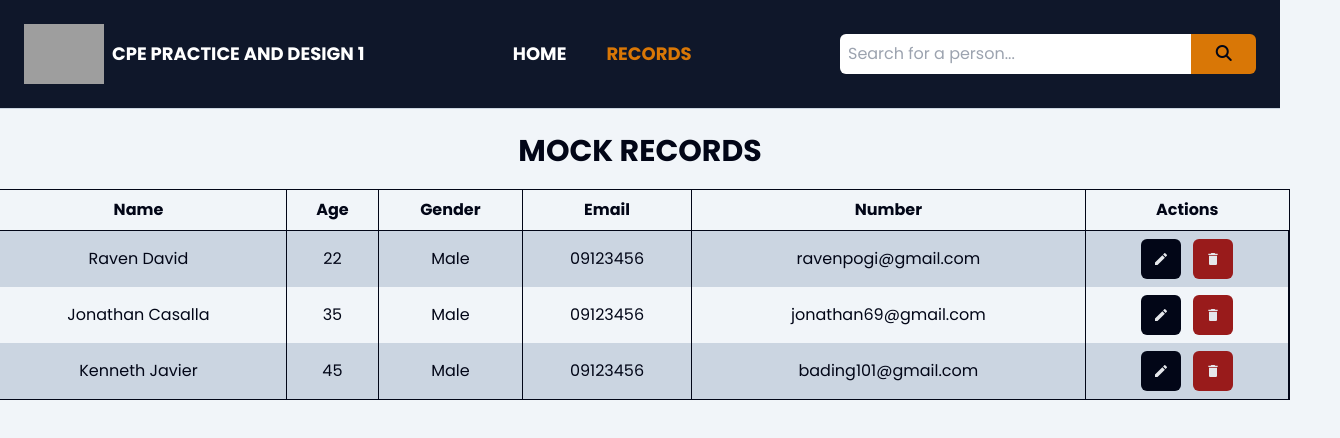
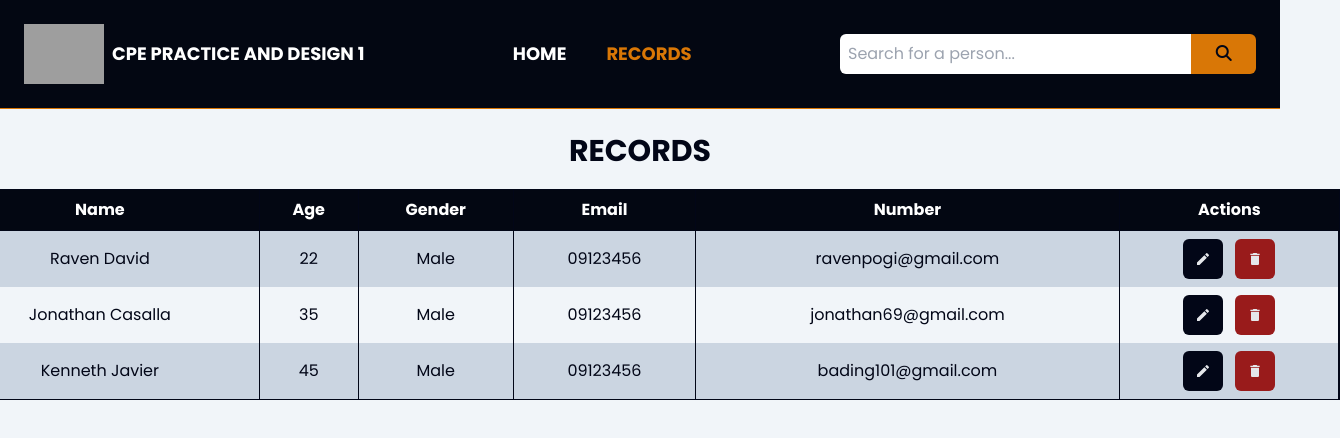
Before and after one commit to Ravend1028/CPE-PRAC-DES-FE, a React (Vite) app: page /records in a window 1280 px wide. Shown: the top 438 px of the page, 1340 px wide, since content can reach past the window. Built offline with nearby package versions, Linux system fonts and the light colour scheme; data requests are answered from the project's data file; grey boxes are pictures that could not be loaded.

Commit message:
modified records table

```diff
--- a/src/components/Header.jsx
+++ b/src/components/Header.jsx
@@ -8,8 +8,8 @@ const Header = () => {
   const classLink = ({ isActive }) => isActive ? 'text-amber-600' : '';
 
   return (
-    <header className='bg-slate-900 text-white'>
-      <div className='container mx-auto p-6 flex justify-between items-center font-poppins border-b border-slate-300'>
+    <header className='bg-gray-950 text-white'>
+      <div className='container mx-auto p-6 flex justify-between items-center font-poppins border-b border-amber-600'>
         <div className="space-x-2 flex flex-row justify-center items-center">
           <Link to = "/"><img src={ logo } alt="cdm-logo" className='w-20'/></Link>
           <h3 className='font-bold text-lg uppercase'>CpE Practice and Design 1</h3>
--- a/src/components/RecordsTable.jsx
+++ b/src/components/RecordsTable.jsx
@@ -3,12 +3,12 @@ import React from 'react'
 const RecordsTable = ({ children }) => {
   return (
     <section>
-      <table className='table-auto border border-slate-950 font-poppins text-slate-950 w-[1300px]'>
+      <table className='table-auto border border-slate-950 font-poppins text-slate-950 w-[1400px]'>
         <caption class="caption-top font-bold text-3xl mb-5">
-          MOCK RECORDS
+          RECORDS
         </caption>
 
-        <thead>
+        <thead className='bg-gray-950 text-white'>
           <tr>
             <th className='border border-slate-950 p-2'>Name</th>
             <th className='border border-slate-950 p-2'>Age</th>
--- a/src/pages/PatientRecord.jsx
+++ b/src/pages/PatientRecord.jsx
@@ -81,7 +81,6 @@ const PatientRecord = () => {
             showResult ? <PredictionResult /> : ''
           }
 
-
         </div>
       </div>
     </main>
--- a/src/pages/Records.jsx
+++ b/src/pages/Records.jsx
@@ -52,6 +52,7 @@ const Records = () => {
       } else {
         alert('Failed to delete record.');
       }
+
     } catch (error) {
       console.error('Error:', error);
       alert('An error occurred while deleting the record.');
```
